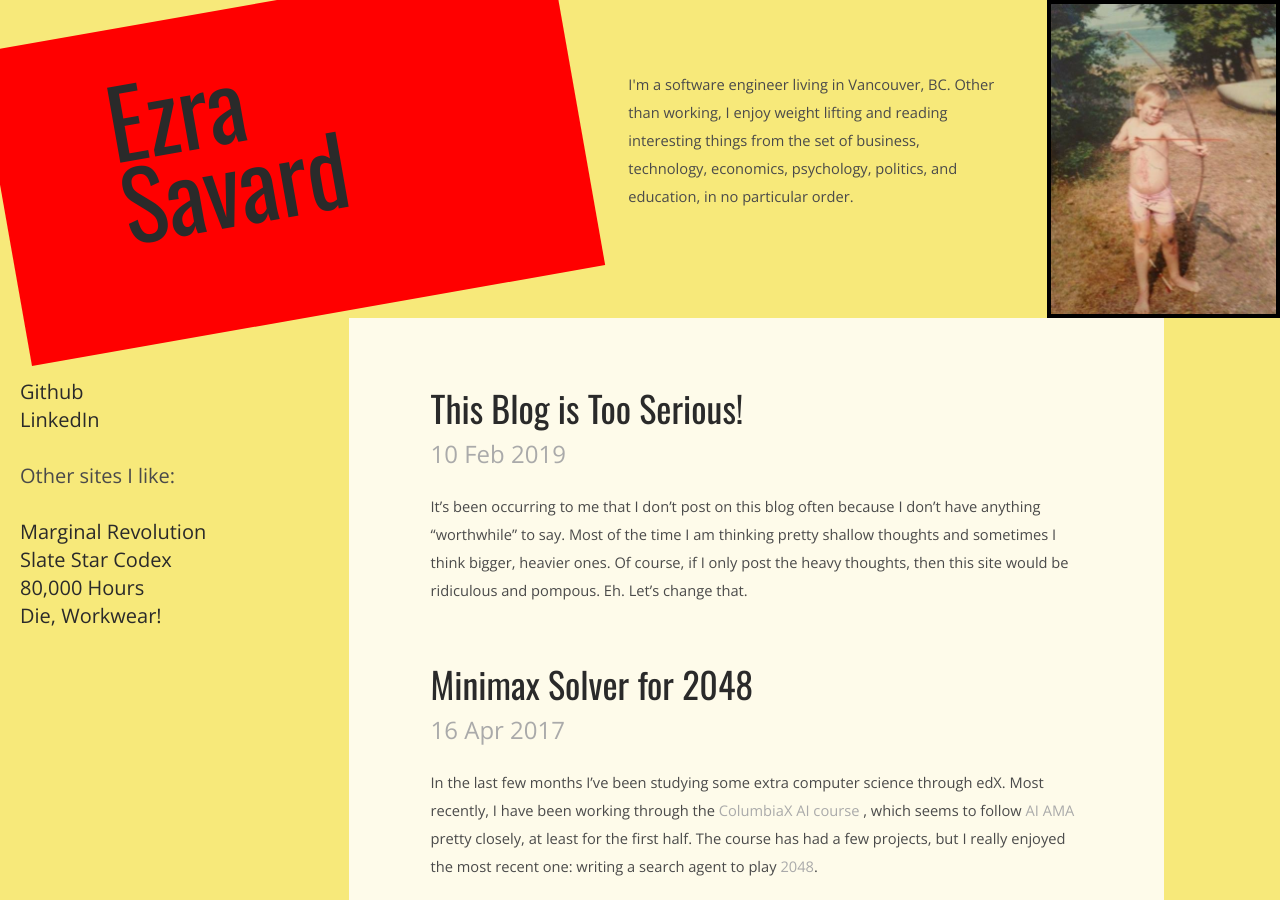
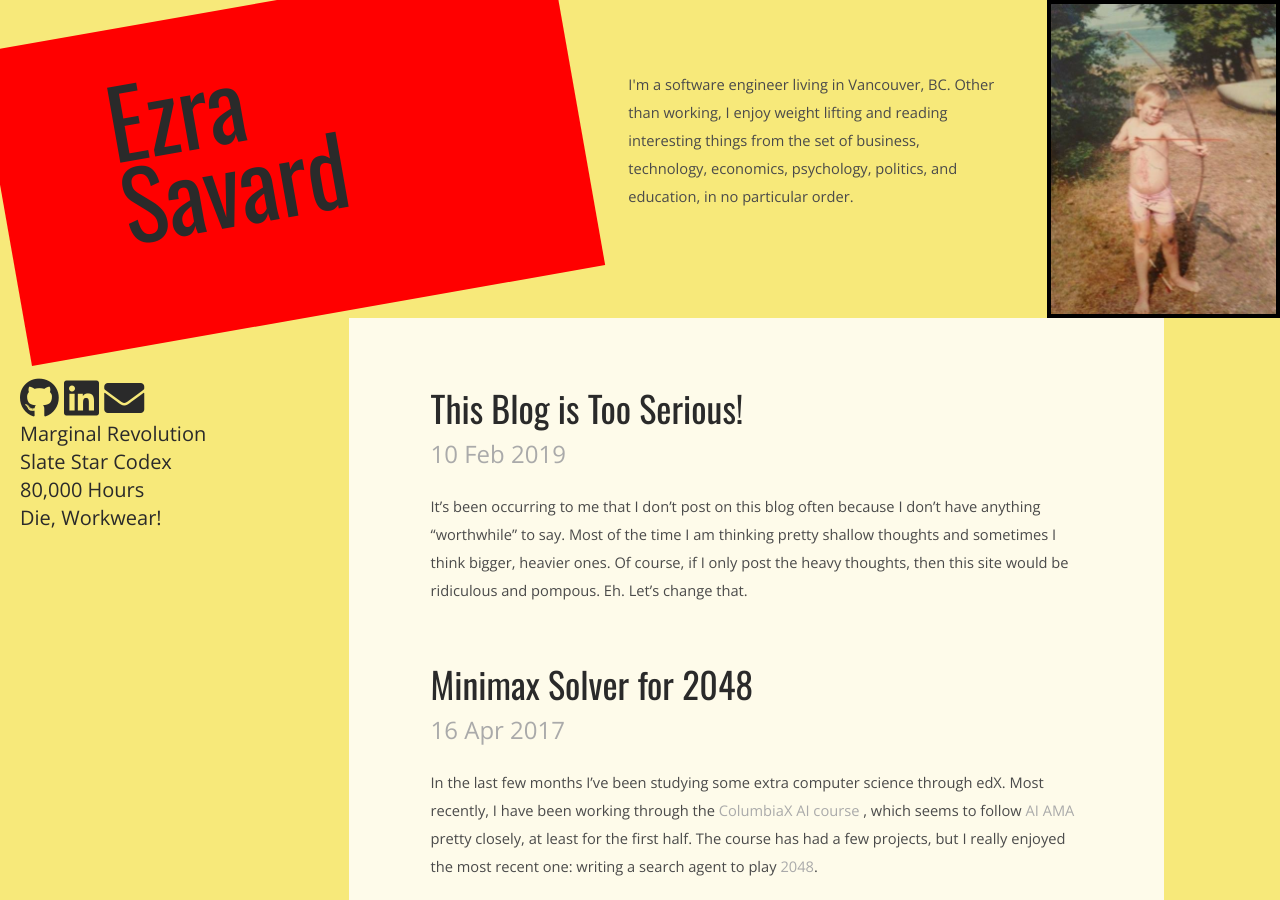
Before and after one commit to ezrasavard/ezrasavard.com, a Jekyll site: the page built from index.html, in a window 1280 px wide and 900 px high. Built offline with Jekyll 4.4.1, drawn with Linux system fonts in a browser that asks for light colours; nearby versions of some CDN libraries; the list of posts is cut into pages by our own code.

Commit message:
tweaks + windows filesystem mangling

```diff
--- a/_includes/head.html
+++ b/_includes/head.html
@@ -8,18 +8,17 @@
 <link href="https://fonts.googleapis.com/css?family=Open+Sans+Condensed:300" rel="stylesheet">
 <link href="https://fonts.googleapis.com/css?family=Open+Sans" rel="stylesheet">
 <link href="https://fonts.googleapis.com/css?family=Oswald" rel="stylesheet">
-
+<link rel="stylesheet" href="https://use.fontawesome.com/releases/v5.7.2/css/all.css" integrity="sha384-fnmOCqbTlWIlj8LyTjo7mOUStjsKC4pOpQbqyi7RrhN7udi9RwhKkMHpvLbHG9Sr" crossorigin="anonymous">
 <script src="//code.jquery.com/jquery-1.12.4.min.js"></script>
 <!-- math rendering with katex -->
 <link rel="stylesheet" href="https://cdnjs.cloudflare.com/ajax/libs/KaTeX/0.9.0/katex.min.css" integrity="sha384-TEMocfGvRuD1rIAacqrknm5BQZ7W7uWitoih+jMNFXQIbNl16bO8OZmylH/Vi/Ei" crossorigin="anonymous">
 <script src="https://cdnjs.cloudflare.com/ajax/libs/KaTeX/0.9.0/katex.min.js" integrity="sha384-jmxIlussZWB7qCuB+PgKG1uLjjxbVVIayPJwi6cG6Zb4YKq0JIw+OMnkkEC7kYCq" crossorigin="anonymous"></script>
 
-{% unless page.date %}
 <script>
     function printEmail() {
         /* Email obfuscation */
         const chars = ",.abcdefghijklmnopqrstuvwxyz!@#$%^&*()";
-        const order = [6, 27, 19, 2, 29, 13, 10, 20, 6, 1, 14, 6]
+        const order = [6, 27, 19, 2, 29, 20, 2, 23, 2, 19, 5, 1, 4, 4]
         let x = "";
         for (let i = 0; i < order.length; i++) {
             x += chars[order[i]];
@@ -27,4 +26,3 @@
         document.write("<a href='mailto:"+x+"'>"+x+"</a>");
     }
 </script>
-{% endunless %}
--- a/_includes/navlinks.html
+++ b/_includes/navlinks.html
@@ -1,12 +1,27 @@
+
+<script>
+    function mailIcon() {
+        /* Email obfuscation */
+        const chars = ",.abcdefghijklmnopqrstuvwxyz!@#$%^&*()";
+        const order = [6, 27, 19, 2, 29, 20, 2, 23, 2, 19, 5, 1, 4, 4]
+        let x = "";
+        for (let i = 0; i < order.length; i++) {
+            x += chars[order[i]];
+        }
+        document.write("<a class=navlink href='mailto:" + x + "'>" + "<i class='fas fa-envelope fa-2x'></i>" + "</a>");
+    }
+</script>
+
 <nav>
-    <a class=navlink href="https://github.com/ezrasavard">Github</a>
-    <br>
-    <a class=navlink href="https://linkedin.com/in/ezrasavard">LinkedIn</a>
-    <br>
-    <br>
-    Other sites I like:
-    <br>
-    <br>
+    <a class=navlink href="https://github.com/ezrasavard">
+      <i class="fab fa-github fa-2x"></i>
+    </a>
+    <a class=navlink href="https://linkedin.com/in/ezrasavard">
+      <i class="fab fa-linkedin fa-2x"></i>
+    </a>
+    <script>mailIcon();</script>
+</nav>
+<nav>
     <a class=navlink href="https://marginalrevolution.com">Marginal Revolution</a>
     <br>
     <a class=navlink href="https://slatestarcodex.com">Slate Star Codex</a>
--- a/_layouts/default.html
+++ b/_layouts/default.html
@@ -18,7 +18,11 @@
                     <a class=title href="{{ site.baseurl }}/">Ezra<br>Savard</a>
                 </div>
                 <div class="homepageAboutBlock">
-                    I'm a software engineer living in Vancouver, BC. Other than working, I enjoy weight lifting and reading interesting things from the set of business, technology, economics, psychology, politics, and education, in no particular order.
+                    I'm a software engineer living in Vancouver, BC.
+                    Other than working, I enjoy weight lifting and reading
+                    interesting things from the set of business, technology,
+                    economics, psychology, politics, and education,
+                    in no particular order.
                 </div>
                 <div class="homepagePictureBlock">
                     <img
```
Also changed, not shown: .gitmodules (added).
